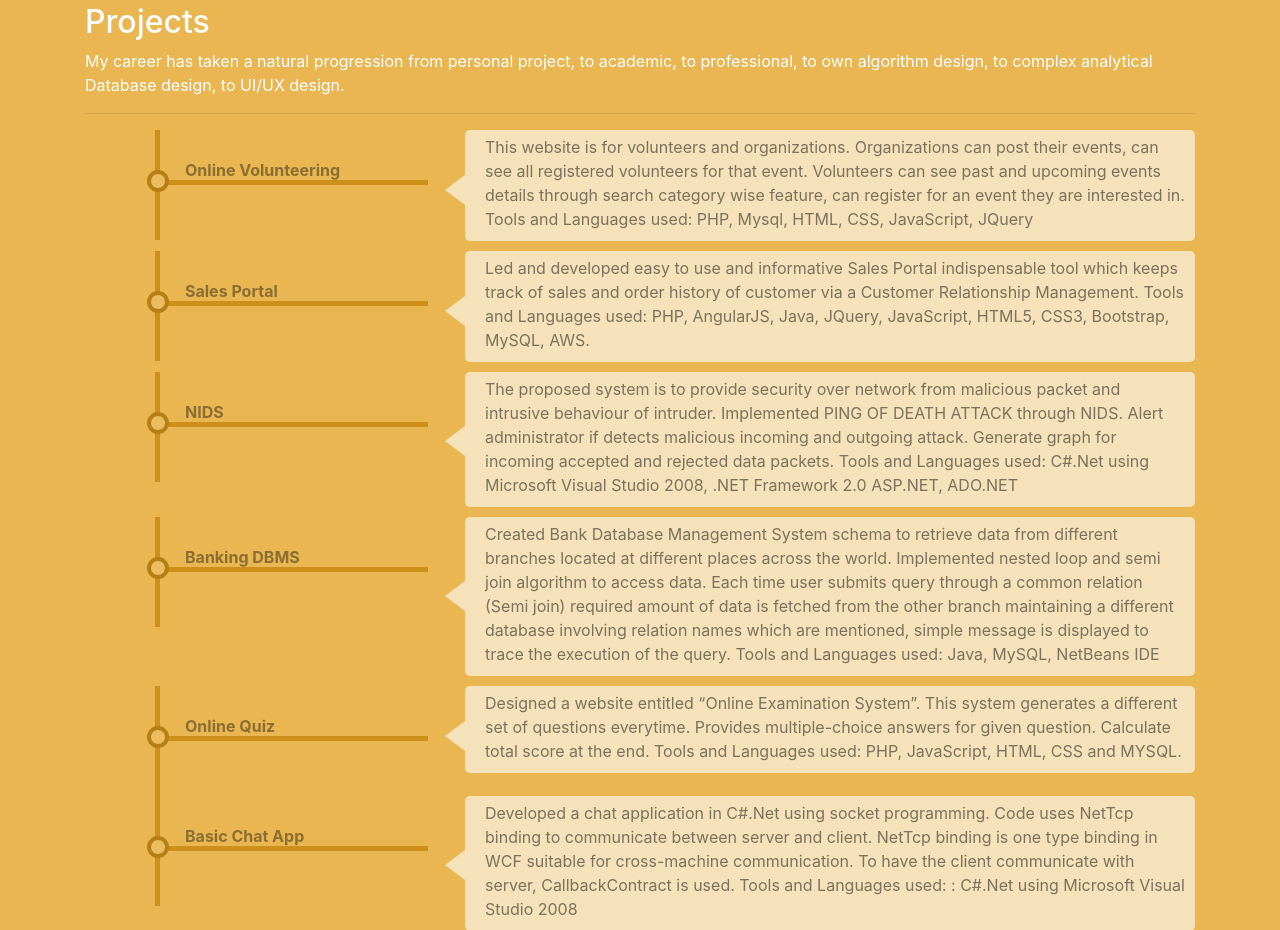
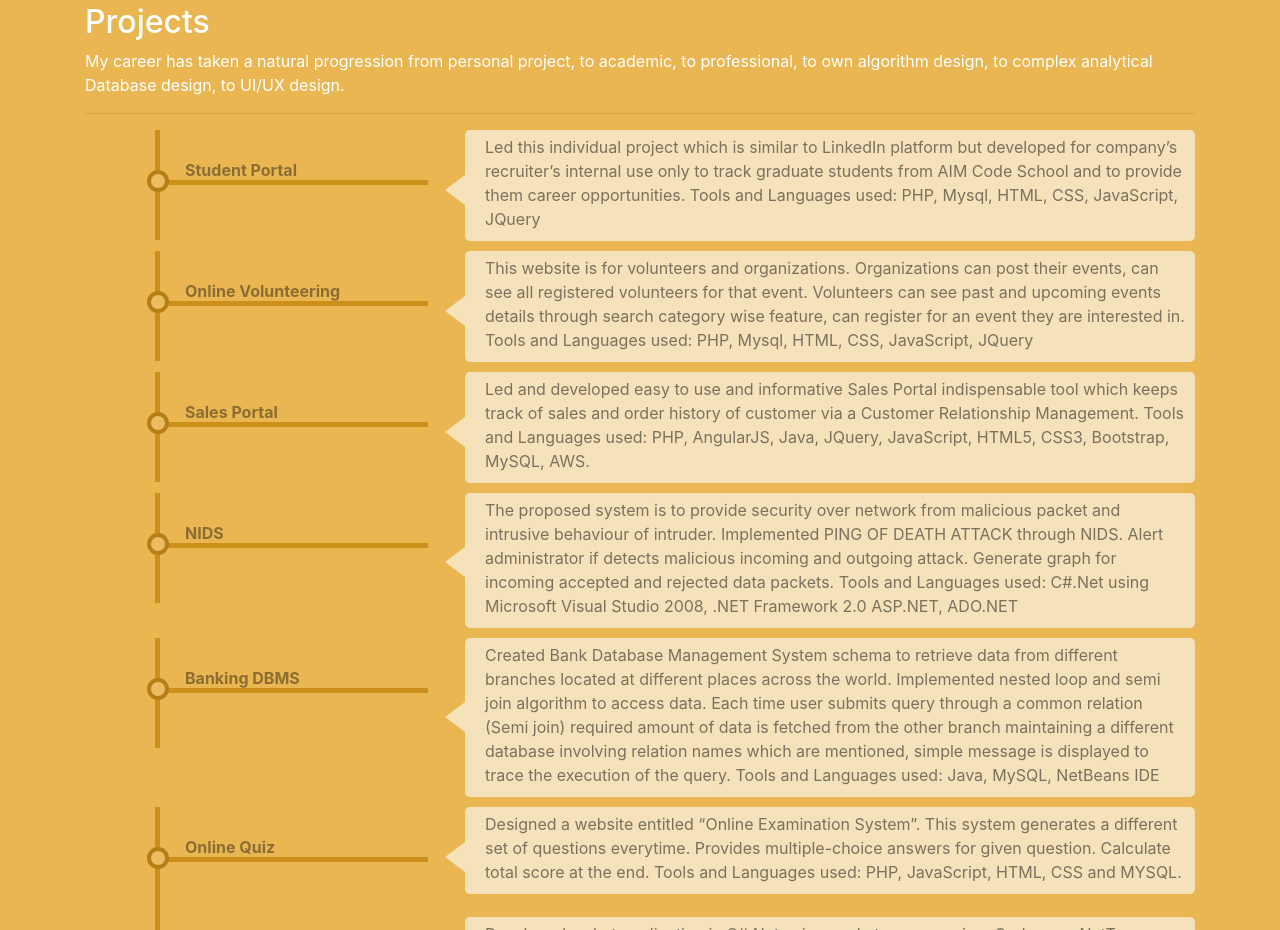
Before and after one commit to rmayekar/rmayekar.github.io, a website with bundled scripts: page index.html in a window 1280 px wide. Shown: the part 1292-2222 px from the top of the page. Built offline with nearby package versions, Linux system fonts and the light colour scheme.

Commit message:
Update index.html
added new project

```diff
--- a/index.html
+++ b/index.html
@@ -91,6 +91,18 @@
         <h3 class="h2">Projects</h3>
         <p class="text-xxl">My career has taken a natural progression from personal project, to academic, to professional, to own algorithm design, to complex analytical Database design, to UI/UX design.</p>
         <hr class="separator">
+        <div class="row row-timeline text-left">
+          <div class="col-sm-4">
+            <div class="timeline-heading"><span aria-hidden="true" class="circle circle-warning"></span>Student Portal</div>
+          </div>
+          <div class="col-sm-8">
+            <div class="timeline-body">
+              <div class="timeline-text">Led this individual project which is similar to LinkedIn platform but developed for company’s recruiter’s internal use only to track graduate students from AIM Code School and to provide them career opportunities.
+        Tools and Languages used: PHP, Mysql, HTML, CSS, JavaScript, JQuery
+      </div>
+            </div>
+          </div>
+        </div>
         <div class="row row-timeline text-left">
           <div class="col-sm-4">
             <div class="timeline-heading"><span aria-hidden="true" class="circle circle-warning"></span>Online Volunteering</div>
```
